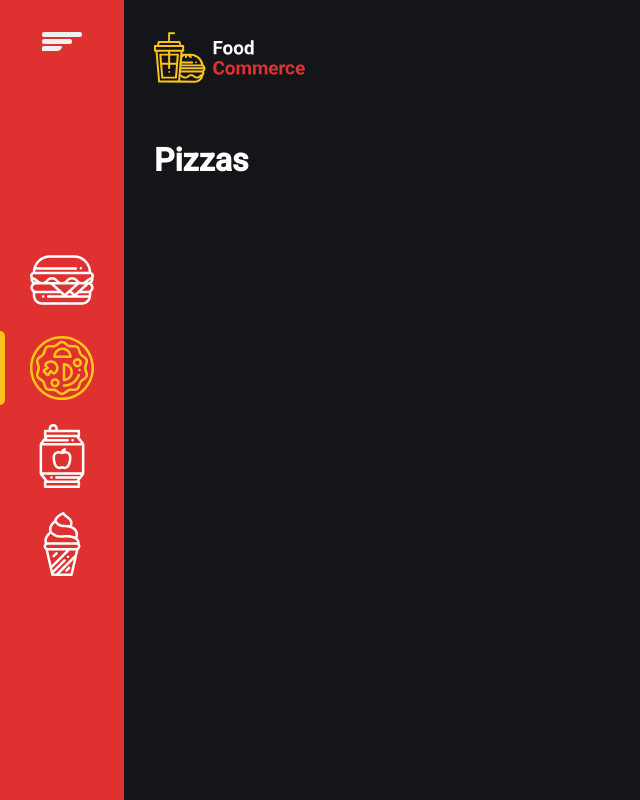
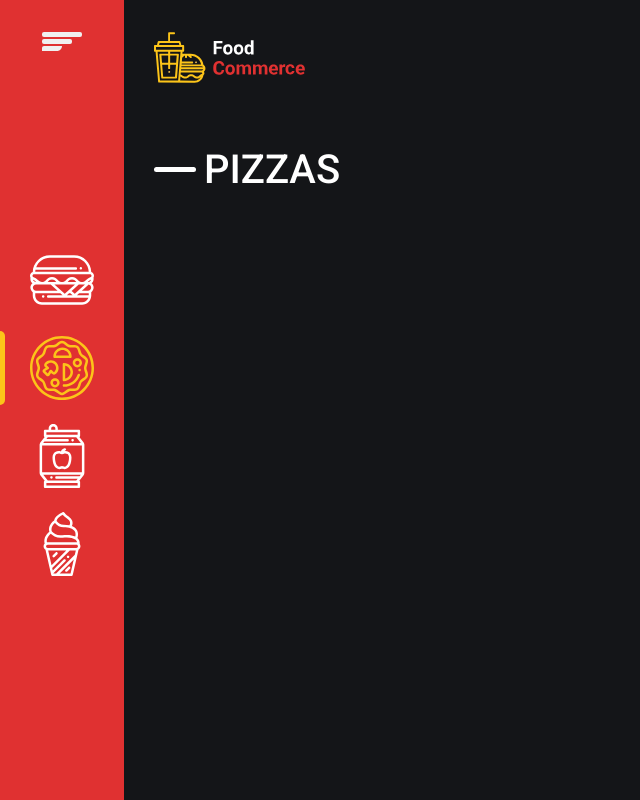
Before and after one commit to PauloPimentel-github/food-commerce, a React (Create React App) app: page /pizzas in a window 1280 px wide. Shown: the whole page, without its empty margins (0-640 px from the left). Built offline with nearby package versions, Linux system fonts and the light colour scheme.

Commit message:
Adicionando Title da página

```diff
--- /dev/null
+++ b/src/components/SnackTitle/index.tsx
@@ -0,0 +1,13 @@
+import { Title } from './styles'
+
+import { ReactNode } from 'react'
+
+interface TitleProps {
+    children: ReactNode;
+}
+
+export function SnackTitle({ children }: TitleProps) {
+    return (
+        <Title>{children}</Title>
+    )
+}
--- /dev/null
+++ b/src/components/SnackTitle/styles.ts
@@ -0,0 +1,29 @@
+import styled from 'styled-components'
+
+export const Title = styled.h1`
+    display: flex;
+    align-items: center;
+    gap: 0.5rem;
+    margin-bottom: 3rem;
+    font-size: ${({ theme }) => theme.fontSize['4xl']};
+    font-weight: 500;
+    text-transform: uppercase;
+
+    &::before {
+        content: '';
+        background: ${({ theme }) => theme.colors.white};
+        width: 42px;
+        height: 5px;
+        flex-shrink: 0;
+        border-radius: 4px;
+    }
+
+    @media (max-width: 720px) {
+        font-size: ${({ theme }) => theme.fontSize['3xl']};
+        justify-content: center;
+
+        &::before {
+            display: none;
+        }
+    }
+`
--- a/src/pages/Main/Burgers/index.tsx
+++ b/src/pages/Main/Burgers/index.tsx
@@ -1,7 +1,11 @@
 import { Head } from '../../../components/Head'
+import { SnackTitle } from '../../../components/SnackTitle'
 
 export default function Burgers() {
     return (
-        <Head title='Hambúrgueres' description='Nossos melhores burgers' />
+        <>
+            <Head title='Hambúrgueres' description='Nossos melhores burgers' />
+            <SnackTitle>Hambúrgeres</SnackTitle>
+        </>
     )
 }
--- a/src/pages/Main/Burgers/styles.ts
+++ b/src/pages/Main/Burgers/styles.ts
@@ -1 +1 @@
-import style from 'styled-components'
+import styled from 'styled-components'
--- a/src/pages/Main/Drinks/index.tsx
+++ b/src/pages/Main/Drinks/index.tsx
@@ -1,5 +1,11 @@
+import { Head } from '../../../components/Head'
+import { SnackTitle } from '../../../components/SnackTitle'
+
 export default function Drinks() {
     return (
-        <h1>Drinks</h1>
+        <>
+            <Head title='Bebidas' description='Nossas melhores bebidas' />
+            <SnackTitle>Bebidas</SnackTitle>
+        </>
     )
 }
--- a/src/pages/Main/Drinks/styles.ts
+++ b/src/pages/Main/Drinks/styles.ts
@@ -1 +1 @@
-import style from 'styled-components'
+import styled from 'styled-components'
--- a/src/pages/Main/IceCreams/index.tsx
+++ b/src/pages/Main/IceCreams/index.tsx
@@ -1,5 +1,11 @@
+import { Head } from '../../../components/Head'
+import { SnackTitle } from '../../../components/SnackTitle'
+
 export default function IceCreams() {
     return (
-        <h1>IceCreams</h1>
+        <>
+            <Head title='Sorvetes' description='Nossos melhores sorvetes' />
+            <SnackTitle>Sorvetes</SnackTitle>
+        </>
     )
 }
--- a/src/pages/Main/IceCreams/styles.ts
+++ b/src/pages/Main/IceCreams/styles.ts
@@ -1 +1 @@
-import style from 'styled-components'
+import styled from 'styled-components'
--- a/src/pages/Main/Pizzas/index.tsx
+++ b/src/pages/Main/Pizzas/index.tsx
@@ -1,5 +1,11 @@
+import { Head } from '../../../components/Head'
+import { SnackTitle } from '../../../components/SnackTitle'
+
 export default function Pizzas() {
     return (
-        <h1>Pizzas</h1>
+        <>
+            <Head title='Pizzas' description='Nossas melhores pizzas' />
+            <SnackTitle>Pizzas</SnackTitle>
+        </>
     )
 }
--- a/src/pages/Main/Pizzas/styles.ts
+++ b/src/pages/Main/Pizzas/styles.ts
@@ -1 +1 @@
-import style from 'styled-components'
+import styled from 'styled-components'
```
